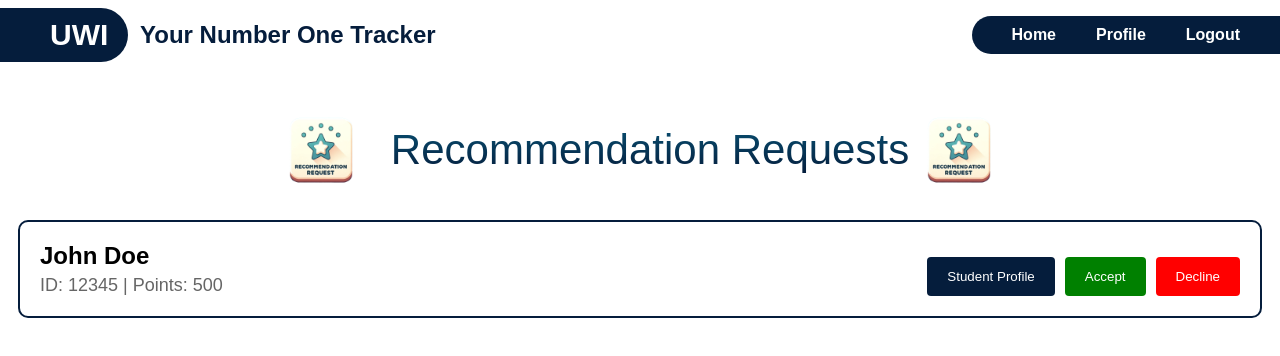
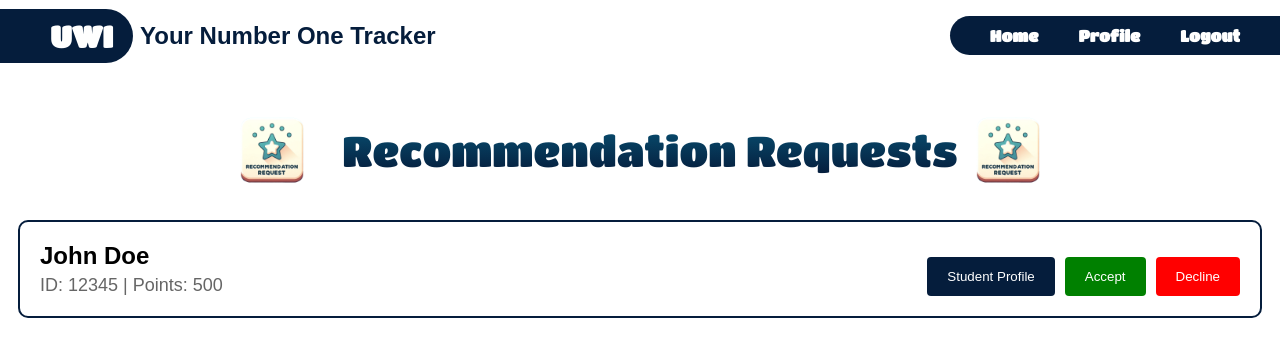
Before and after one commit to ronaldowalker/SWEN2_Project, a website: page App/templates/RecommendationRequests.html in a window 1280 px wide. Drawn offline with Linux system fonts and the light colour scheme; files whose address does not match are found by name.

Commit message:
Update RecommendationRequests.html

```diff
--- a/App/templates/RecommendationRequests.html
+++ b/App/templates/RecommendationRequests.html
@@ -2,6 +2,7 @@
 <html lang="en">
 <head>
     <meta charset="UTF-8">
+    <link href="https://fonts.googleapis.com/css2?family=Anton&family=Lilita+One&family=Titan+One&display=swap" rel="stylesheet">
     <meta name="viewport" content="width=device-width, initial-scale=1.0">
     <title>Student Tracker</title>
     <style>
```
